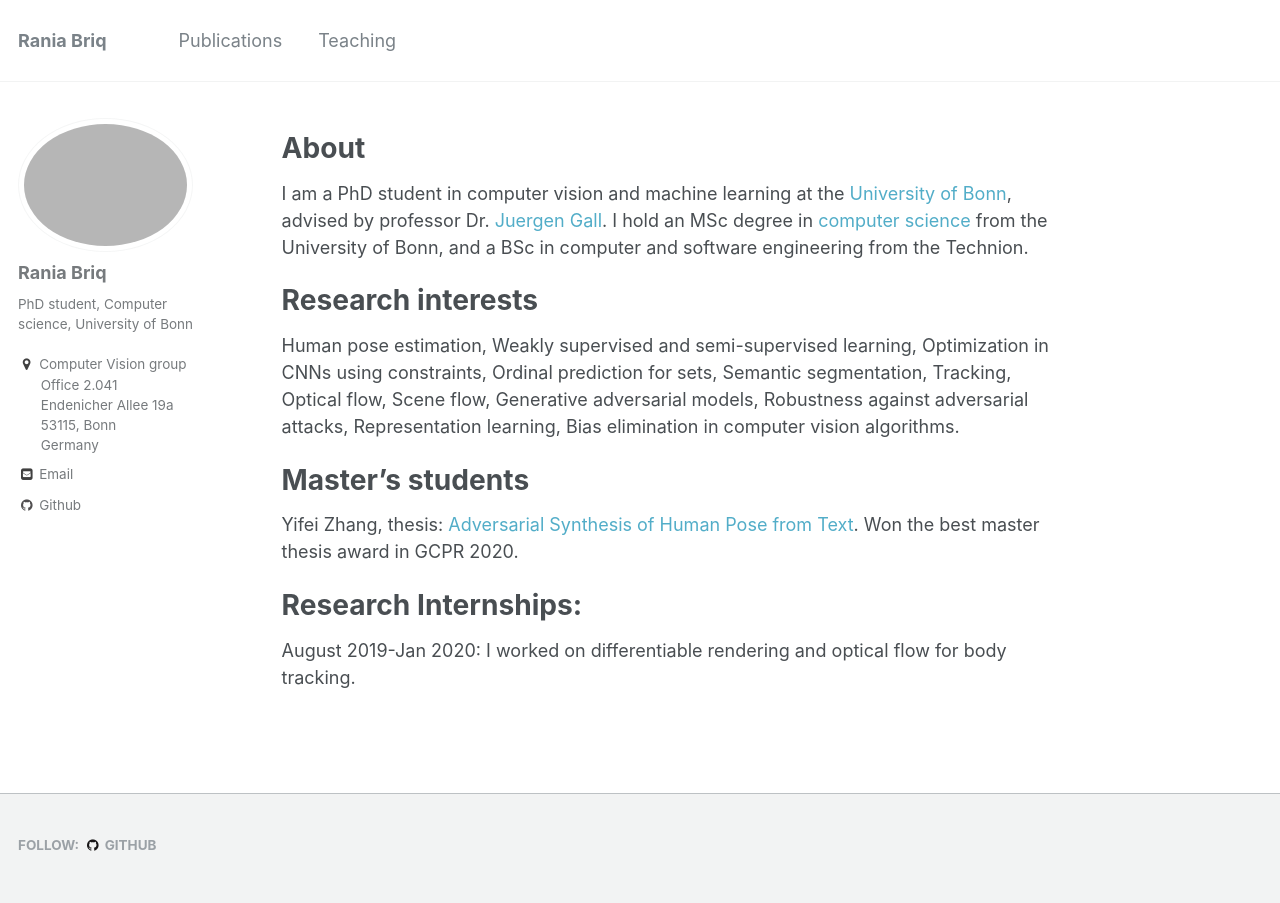
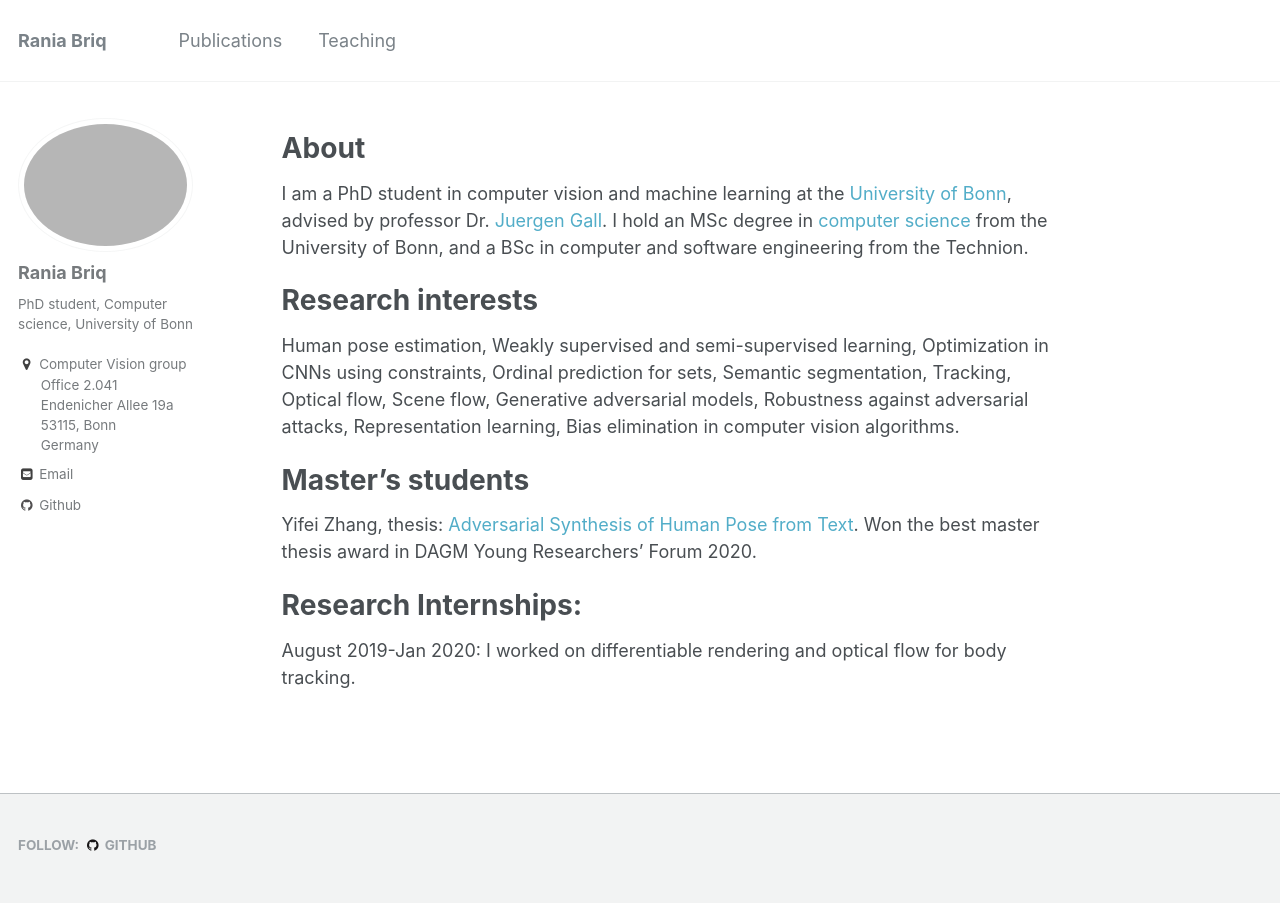
Before and after one commit to briqr/briqr.github.io, a Jekyll site: the page built from _pages/about.md, in a window 1280 px wide. Built offline with Jekyll 4.4.1, drawn with Linux system fonts in a browser that asks for light colours.

Commit message:
Update about.md

```diff
--- a/_pages/about.md
+++ b/_pages/about.md
@@ -25,7 +25,7 @@ Human pose estimation, Weakly supervised and semi-supervised learning, Optimizat
 Master's students
 ======
 
-Yifei Zhang, thesis: [Adversarial Synthesis of Human Pose from Text](https://arxiv.org/abs/2005.00340). Won the best master thesis award in GCPR 2020.
+Yifei Zhang, thesis: [Adversarial Synthesis of Human Pose from Text](https://arxiv.org/abs/2005.00340). Won the best master thesis award in DAGM Young Researchers' Forum 2020.
 
 Research Internships:
 ======
```
